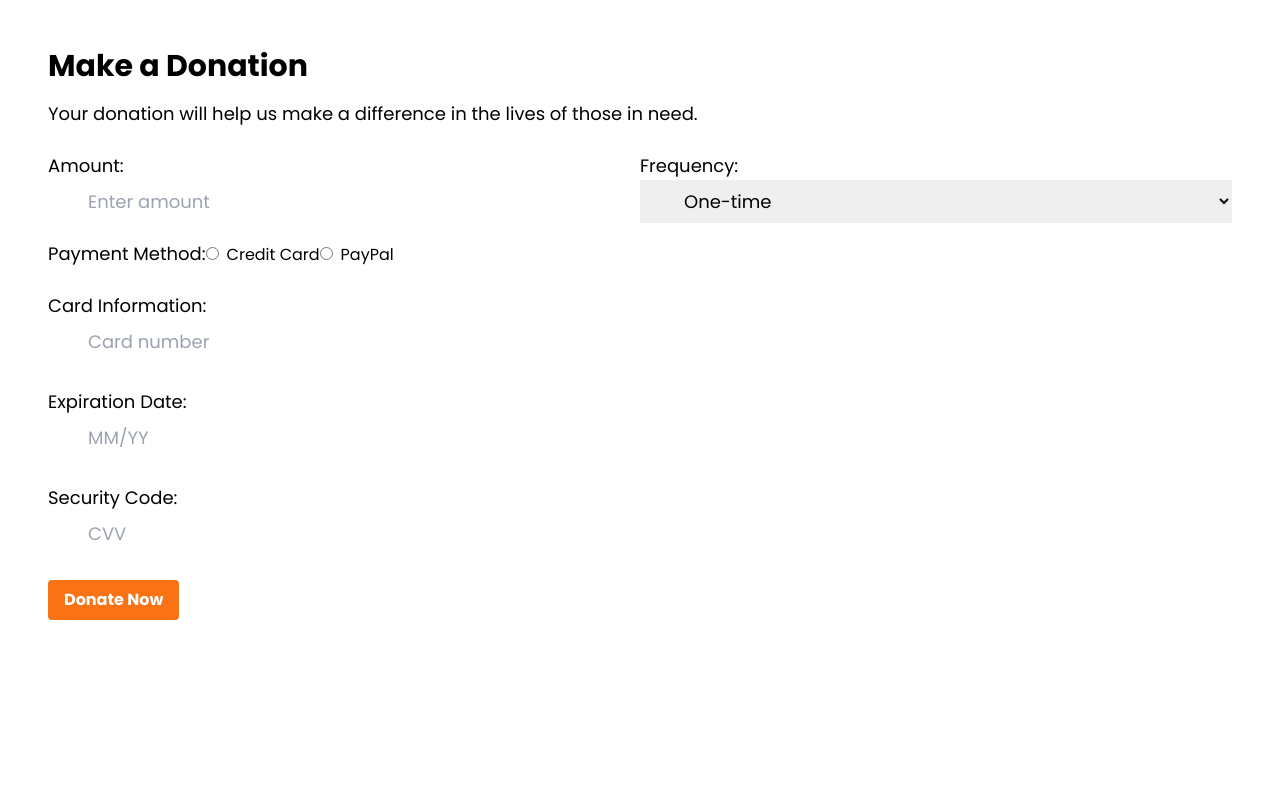
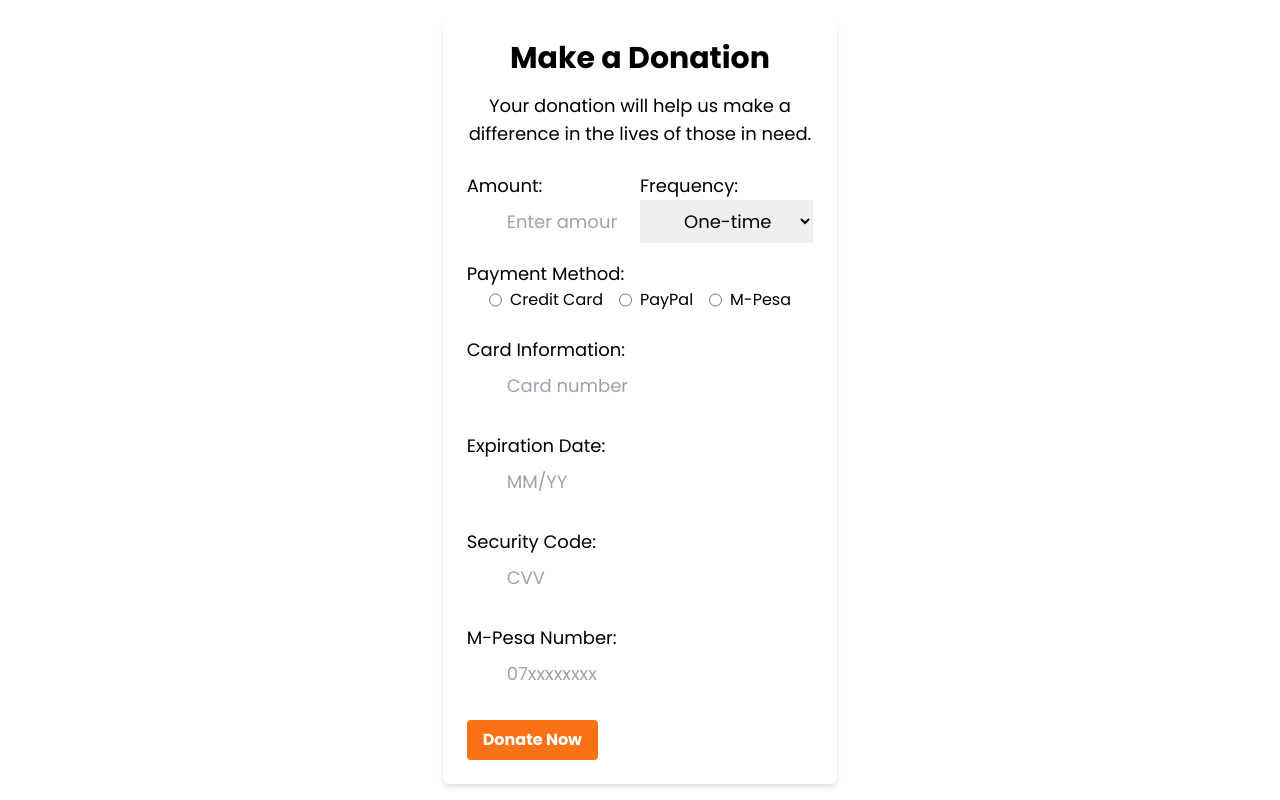
Before and after one commit to kanyi9/foodbridge-project, a React (Create React App) app: page /donation in a window 1280 px wide. Built offline with nearby package versions, Linux system fonts and the light colour scheme.

Commit message:
adds onClick alert to Donate button

```diff
--- a/src/components/DonationPage.jsx
+++ b/src/components/DonationPage.jsx
@@ -1,12 +1,17 @@
+
 import React from 'react';
 
 const DonationPage = () => {
+    const handleDonate = () => {
+        alert('You have successfully donated!');
+      };
   return (
-    <div className="container mx-auto p-4 pt-6 md:p-6 lg:p-12">
-      <h1 className="text-3xl font-bold mb-4">Make a Donation</h1>
-      <p className="text-lg mb-6">Your donation will help us make a difference in the lives of those in need.</p>
+    <div className="container mx-auto p-4 pt-6 md:p-6 lg:p-12 flex justify-center items-center h-screen">
+      <div className="bg-brown-500 shadow-md rounded-md p-6 w-full md:w-1/2 lg:w-1/3">
+        <h1 className="text-3xl font-bold mb-4 text-center">Make a Donation</h1>
+        <p className="text-lg mb-6 text-center">Your donation will help us make a difference in the lives of those in need.</p>
         <form>
-        <div className="flex flex-wrap mb-4">
+          <div className="flex flex-wrap mb-4 justify-center">
             <label className="block w-full md:w-1/2 mb-2 md:mb-0">
               <span className="text-lg">Amount:</span>
               <input
@@ -24,9 +29,10 @@ const DonationPage = () => {
               </select>
             </label>
           </div>
-        <div className="flex flex-wrap mb-4">
+          <div className="flex flex-wrap mb-4 justify-center">
             <label className="block w-full mb-2">
               <span className="text-lg">Payment Method:</span>
+              <div className="flex justify-center">
                 <input
                   type="radio"
                   name="payment-method"
@@ -38,12 +44,20 @@ const DonationPage = () => {
                   type="radio"
                   name="payment-method"
                   value="paypal"
-              className="mr-2"
+                  className="mr-2 ml-4"
                 />
                 <span>PayPal</span>
+                <input
+                  type="radio"
+                  name="payment-method"
+                  value="mpesa"
+                  className="mr-2 ml-4"
+                />
+                <span>M-Pesa</span>
+              </div>
             </label>
           </div>
-        <div className="flex flex-wrap mb-4">
+          <div className="flex flex-wrap mb-4 justify-center">
             <label className="block w-full mb-2">
               <span className="text-lg">Card Information:</span>
               <input
@@ -53,7 +67,7 @@ const DonationPage = () => {
               />
             </label>
           </div>
-        <div className="flex flex-wrap mb-4">
+          <div className="flex flex-wrap mb-4 justify-center">
             <label className="block w-full mb-2">
               <span className="text-lg">Expiration Date:</span>
               <input
@@ -63,7 +77,7 @@ const DonationPage = () => {
               />
             </label>
           </div>
-        <div className="flex flex-wrap mb-4">
+          <div className="flex flex-wrap mb-4 justify-center">
             <label className="block w-full mb-2">
               <span className="text-lg">Security Code:</span>
               <input
@@ -73,10 +87,21 @@ const DonationPage = () => {
               />
             </label>
           </div>
-        <button className="bg-orange-500 hover:bg-orange-700 text-white font-bold py-2 px-4 rounded">
+          <div className="flex flex-wrap mb-4 justify-center">
+            <label className="block w-full mb-2">
+              <span className="text-lg">M-Pesa Number:</span>
+              <input
+                type="text"
+                className="w-full p-2 pl-10 text-lg"
+                placeholder="07xxxxxxxx"
+              />
+            </label>
+          </div>
+          <button className="bg-orange-500 hover:bg-orange-700 text-white font-bold py-2 px-4 rounded" onClick={handleDonate}>
             Donate Now
           </button>
         </form>
+      </div>
     </div>
   );
 };
```
Lines whose indentation alone changed are shown as unchanged.
